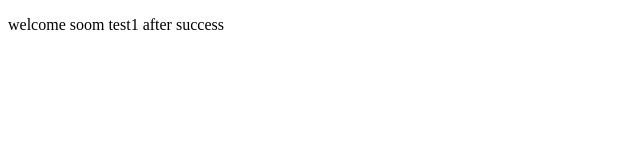
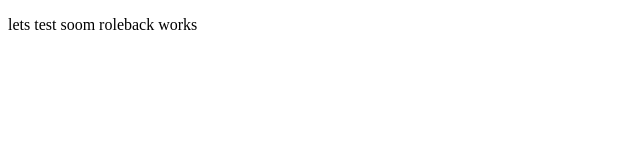
Before and after one commit to cbsy001/codebuild, a plain HTML site: page index.html in a window 1280 px wide. Shown: the full height of the page, 0-640 px from the left. Drawn offline with Linux system fonts and the light colour scheme.

Commit message:
Update index.html

```diff
--- a/index.html
+++ b/index.html
@@ -4,6 +4,6 @@
         <title>Example</title>
     </head>
     <body>
-        <p>welcome soom test1 after success</p>
+        <p>lets test soom roleback works</p>
     </body>
 </html>
```
